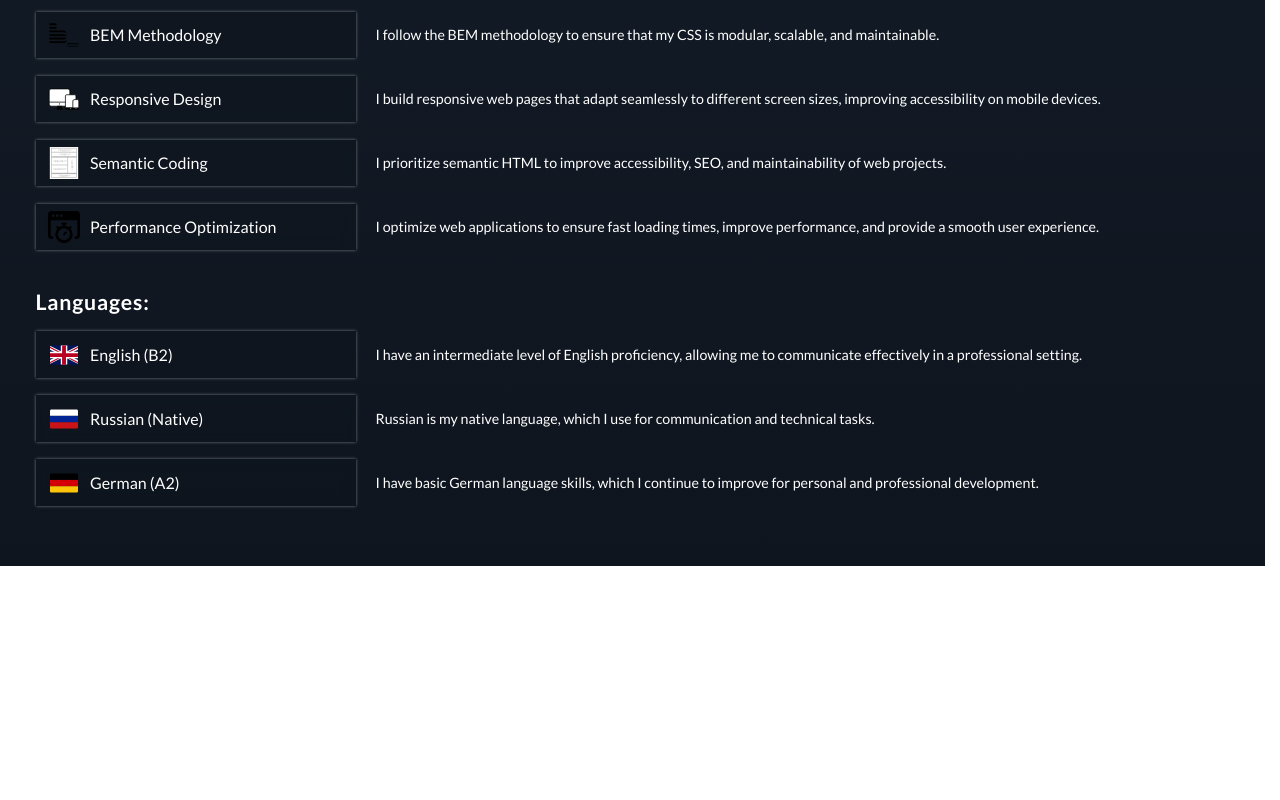
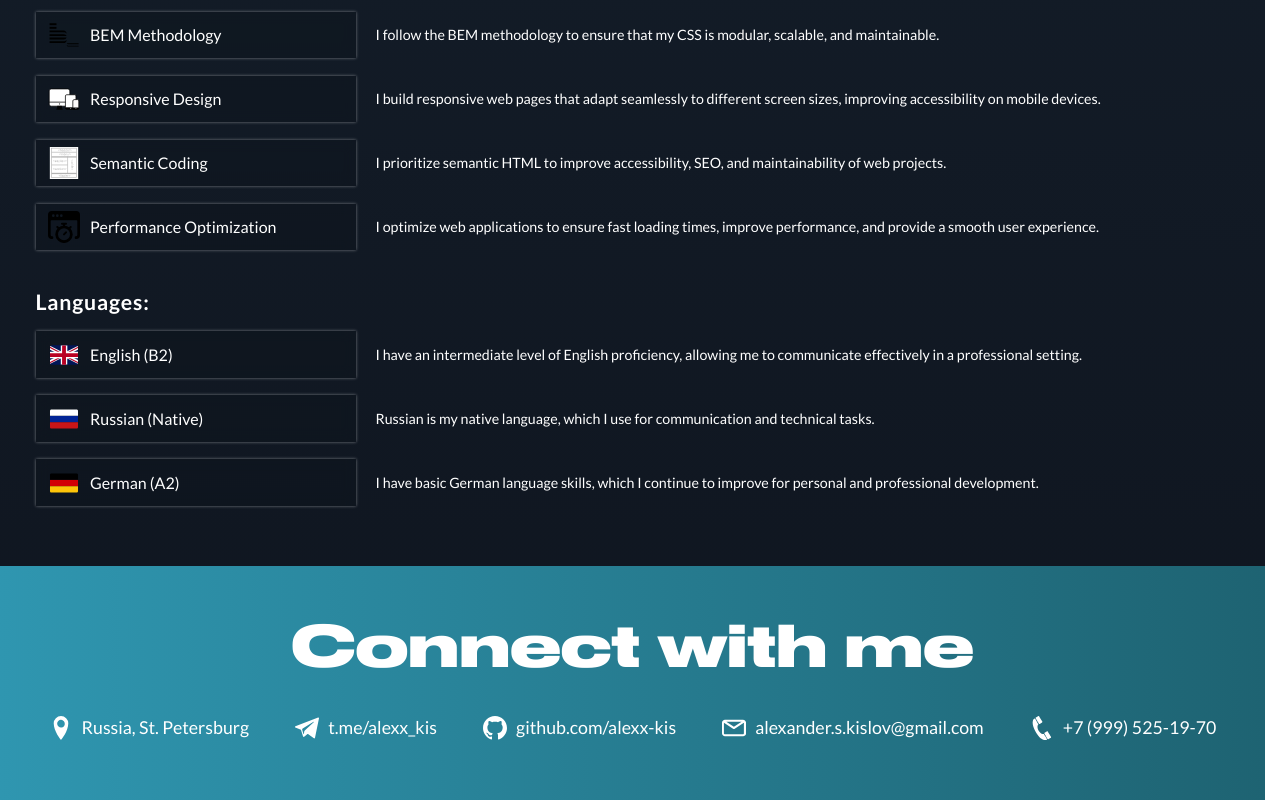
Before and after one commit to alexx-kis/portfolio-next, a Next.js app: page /about in a window 1280 px wide. Shown: the part 2815-3615 px from the top of the page. Before the commit the page ends 3381 px from the top, so only its background shows below. Built offline with nearby package versions, Linux system fonts and the light colour scheme; a web font is replaced by a local one.

Commit message:
+ footer

```diff
--- a/src/app/layout.tsx
+++ b/src/app/layout.tsx
@@ -1,3 +1,4 @@
+import Footer from '@/components/layout/footer/footer';
 import Header from '@/components/layout/header/header';
 import Preloader from '@/components/preloader/preloader';
 import '@/styles/index.scss';
@@ -27,6 +28,7 @@ export default function RootLayout({ children }: Readonly<{ children: React.Reac
         <div className='wrapper'>
           <Header />
           {children}
+          <Footer />
         </div>
       </body>
     </html>
--- a/src/app/page.tsx
+++ b/src/app/page.tsx
@@ -1,7 +1,6 @@
 'use client';
 
 import AboutSection from '@/components/sections/about-section/about-section';
-import ContactSection from '@/components/sections/contact-section/contact-section';
 import WorksSection from '@/components/sections/works-section/works-section';
 import { useScrollToTop } from '@/hooks/use-scroll-to-top';
 import HeroSection from '../components/sections/hero-section/hero-section';
@@ -16,7 +15,6 @@ export default function Home() {
       <section className='sections-wrapper'>
         <AboutSection />
         <WorksSection />
-        <ContactSection />
       </section>
     </main>
   );
--- a/src/components/sections/contact-section/contact-section.scss
+++ b/src/components/layout/footer/footer.scss
@@ -1,8 +1,11 @@
 @use '@/styles/abstracts' as *;
 
-/*@ // @======================== contact-section ========================@ // @*/
+/*$ // $======================== footer ========================$ // $*/
 
-.contact {
+.footer {
+  padding-top: const(40px);
+  padding-bottom: const(60px);
+  background-image: $blueGradient;
 
   &__heading {
     margin-bottom: const(30px);
@@ -51,7 +54,7 @@
     display: flex;
     align-items: center;
     gap: desk(10px, 8px);
-    font-size: desk(16px, 14px);
+    font-size: desk(20px, 14px);
     transition: all 250ms;
     color: inherit;
   }
--- /dev/null
+++ b/src/components/layout/footer/footer.tsx
@@ -0,0 +1,37 @@
+import Icon from '@/components/ui/icon/icon';
+import { CONTACTS } from '@/data/contacts';
+import './footer.scss';
+
+// $======================== Footer ========================$ //
+
+function Footer(): React.JSX.Element {
+  return (
+    <footer className='footer'>
+      <div className='container'>
+        <div className='footer__inner'>
+          <h2 className='footer__heading heading'>
+            Connect with me
+          </h2>
+          <ul className='footer__list'>
+            {CONTACTS.map(({ href, icon, text }) => {
+              return (
+                <li key={text} className='footer__item'>
+                  <a href={href} className='footer__link' target='_blank'>
+                    <Icon
+                      className='footer__link-icon'
+                      src={icon}
+                      width={45}
+                      height={45}
+                    />
+                    {text}
+                  </a>
+                </li>
+              );
+            })}
+          </ul>
+        </div>
+      </div>
+    </footer>
+  );
+}
+export default Footer;
--- a/src/components/ui/icon/icon.tsx
+++ b/src/components/ui/icon/icon.tsx
@@ -1,3 +1,5 @@
+'use client';
+
 import Image from 'next/image';
 import { useEffect, useRef } from 'react';
 import './icon.scss';
--- a/src/styles/_global.scss
+++ b/src/styles/_global.scss
@@ -26,7 +26,7 @@ html {
   background-image: $mainGradient;
   margin-top: calc(-1 * const(4px));
   color: #fff;
-  box-shadow: 0 calc(-1 * desk(60px, 0)) desk(90px, 40px) const(60px) #1e3040;
+  box-shadow: 0 calc(-1 * desk(150px, 0)) desk(90px, 0) calc(-1 * const(30px)) #1e3040;
 
   position: relative;
   z-index: 1;
```
Also changed, not shown: src/components/sections/contact-section/contact-section.tsx (deleted, +0 -42 lines).
